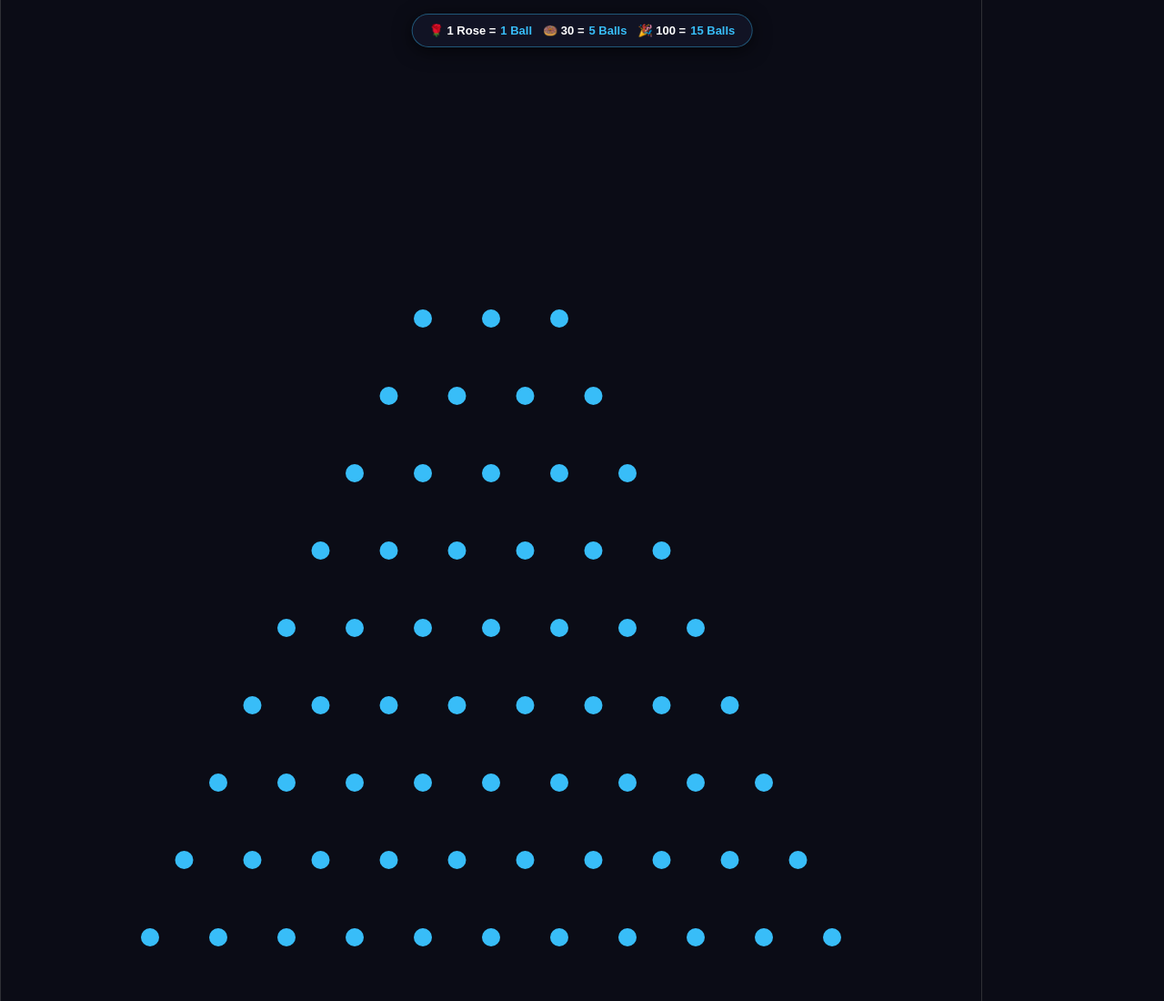
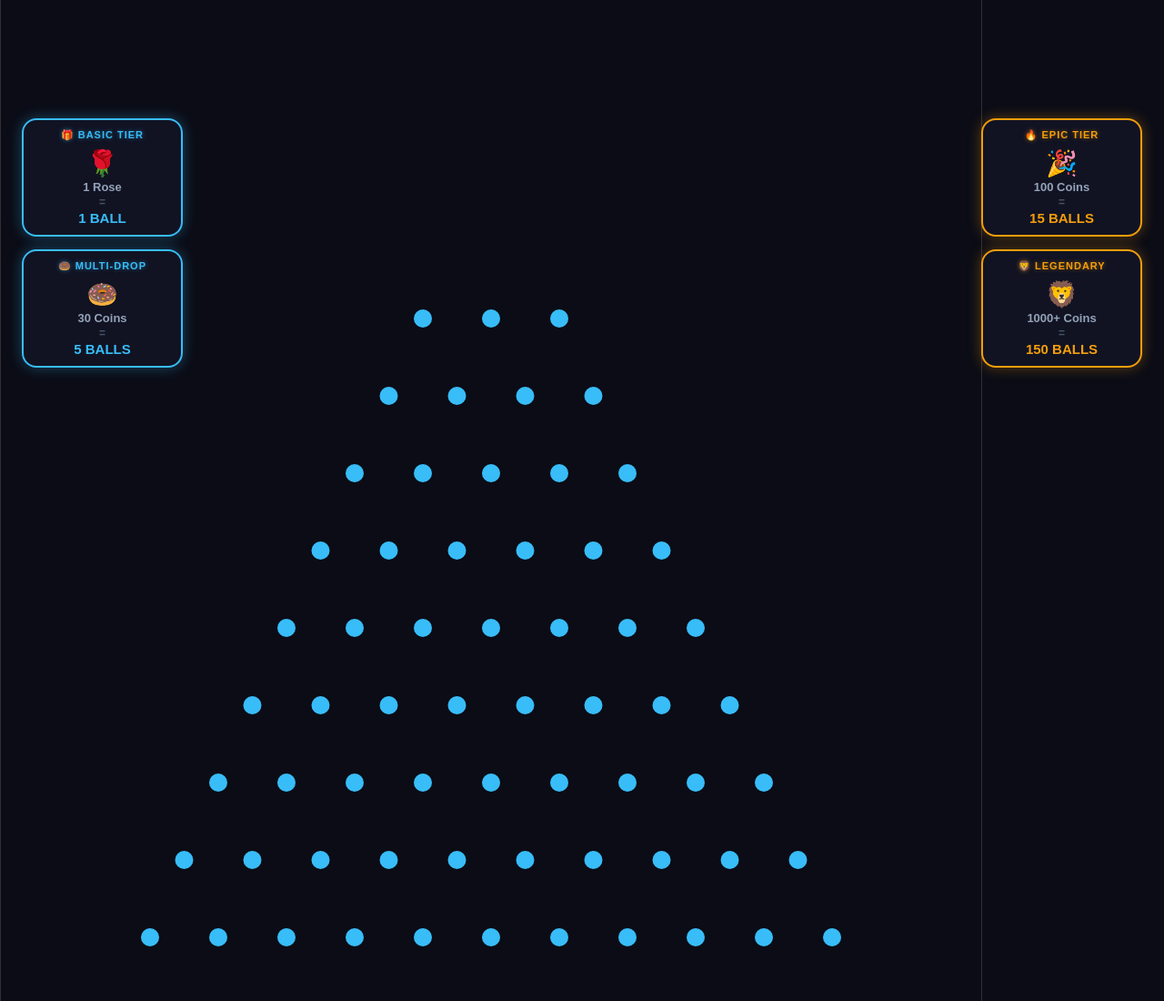
Before and after one commit to nchnnaung/tiktok-plinko, a website: page public/index.html in a window 1280 px wide. Shown: the top 1100 px of the page at 91% size. Drawn offline with nearby package versions, Linux system fonts and the light colour scheme.

Commit message:
Update index.html

```diff
--- a/public/index.html
+++ b/public/index.html
@@ -8,69 +8,120 @@
     body { margin: 0; background: #0b0c16; overflow: hidden; font-family: sans-serif; }
     #canvas-box { position: absolute; top: 0; left: 0; width: 100%; height: 100%; }
 
-    /* On-Screen Gift Rules Banner */
-    #gift-banner {
+    /* --- Neon Sidebar Gift Rules (Placed in Vacant Left/Right Gaps) --- */
+    .sidebar-rules {
       position: absolute;
-      top: 15px;
-      left: 50%;
-      transform: translateX(-50%);
+      top: 130px; /* Aligned perfectly to the upper-middle side voids */
+      z-index: 50;
       display: flex;
-      gap: 12px;
-      background: rgba(18, 20, 38, 0.9);
-      border: 1px solid rgba(56, 189, 248, 0.4);
-      border-radius: 30px;
-      padding: 10px 18px;
-      z-index: 50;
+      flex-direction: column;
+      gap: 14px;
       pointer-events: none;
-      box-shadow: 0 4px 20px rgba(0, 0, 0, 0.6);
-    }
-    .rule-tag {
-      color: #ffffff;
-      font-size: 13px;
-      font-weight: 800;
-      display: flex;
-      align-items: center;
-      gap: 5px;
-      white-space: nowrap;
-    }
-    .rule-tag span {
-      color: #38bdf8;
     }
 
-    /* Hidden by default; tap top area to toggle */
+    #rules-left { left: 24px; }
+    #rules-right { right: 24px; }
+
+    /* Basic & Epic Box Stylings */
+    .rule-card {
+      background: rgba(18, 20, 38, 0.85);
+      border: 2px solid #38bdf8;
+      box-shadow: 0 0 15px rgba(56, 189, 248, 0.35);
+      border-radius: 16px;
+      padding: 10px 14px;
+      width: 145px;
+      color: white;
+      text-align: center;
+      transition: all 0.3s ease;
+    }
+
+    .rule-card.special {
+      border-color: #f59e0b;
+      box-shadow: 0 0 15px rgba(245, 158, 11, 0.35);
+    }
+
+    .rule-card .header-title {
+      font-size: 11px;
+      font-weight: 900;
+      letter-spacing: 1px;
+      text-transform: uppercase;
+      margin-bottom: 8px;
+    }
+    .rule-card .header-title.basic { color: #38bdf8; text-shadow: 0 0 5px rgba(56, 189, 248, 0.5); }
+    .rule-card .header-title.epic { color: #f59e0b; text-shadow: 0 0 5px rgba(245, 158, 11, 0.5); }
+
+    .rule-card .icon { font-size: 28px; display: block; margin-bottom: 2px; }
+    .rule-card .gift-name { font-size: 13px; font-weight: 700; color: #94a3b8; }
+    .rule-card .equals { font-size: 12px; font-weight: 600; color: #475569; margin: 2px 0; }
+    .rule-card .outcome { font-size: 15px; font-weight: 900; color: #38bdf8; }
+    .rule-card.special .outcome { color: #f59e0b; }
+
+    /* Hidden testing options panel */
     #test-panel {
       position: absolute; bottom: 20px; left: 20px; z-index: 100;
-      display: none; gap: 10px; background: rgba(0,0,0,0.6); padding: 10px; border-radius: 8px;
+      display: none; gap: 8px; background: rgba(0,0,0,0.6); padding: 8px; border-radius: 8px;
     }
     button {
-      background: #38bdf8; border: none; padding: 8px 14px;
+      background: #38bdf8; border: none; padding: 8px 12px;
       border-radius: 6px; font-weight: bold; cursor: pointer; color: #000;
+      font-size: 12px;
     }
 
-    /* Secret tap zone */
+    /* Secret double-tap zone */
     #secret-tap-zone {
-      position: absolute; top: 0; left: 0; width: 100%; height: 70px; z-index: 60;
+      position: absolute; top: 0; left: 0; width: 100%; height: 75px; z-index: 60;
     }
   </style>
   <script src="https://cdnjs.cloudflare.com/ajax/libs/matter-js/0.19.0/matter.min.js"></script>
 </head>
 <body>
-  <!-- Secret Tap Zone to show/hide test buttons -->
+  <!-- Hidden Toggler top-trigger zone -->
   <div id="secret-tap-zone" onclick="toggleTestPanel()"></div>
 
-  <!-- Viewer Live Gift Rules -->
-  <div id="gift-banner">
-    <div class="rule-tag">🌹 1 Rose = <span>1 Ball</span></div>
-    <div class="rule-tag">🍩 30 = <span>5 Balls</span></div>
-    <div class="rule-tag">🎉 100 = <span>15 Balls</span></div>
+  <!-- Left Sidebar (Basic Tier) -->
+  <div class="sidebar-rules" id="rules-left">
+    <div class="rule-card">
+      <div class="header-title basic">🎁 BASIC TIER</div>
+      <span class="icon">🌹</span>
+      <div class="gift-name">1 Rose</div>
+      <div class="equals">=</div>
+      <div class="outcome">1 BALL</div>
+    </div>
+    <div class="rule-card">
+      <div class="header-title basic">🍩 MULTI-DROP</div>
+      <span class="icon">🍩</span>
+      <div class="gift-name">30 Coins</div>
+      <div class="equals">=</div>
+      <div class="outcome">5 BALLS</div>
+    </div>
+  </div>
+
+  <!-- Right Sidebar (Epic/Legendary Tier) -->
+  <div class="sidebar-rules" id="rules-right">
+    <div class="rule-card special">
+      <div class="header-title epic">🔥 EPIC TIER</div>
+      <span class="icon">🎉</span>
+      <div class="gift-name">100 Coins</div>
+      <div class="equals">=</div>
+      <div class="outcome">15 BALLS</div>
+    </div>
+    <div class="rule-card special">
+      <div class="header-title epic">🦁 LEGENDARY</div>
+      <span class="icon">🦁</span>
+      <div class="gift-name">1000+ Coins</div>
+      <div class="equals">=</div>
+      <div class="outcome">150 BALLS</div>
+    </div>
   </div>
 
   <div id="canvas-box"></div>
 
+  <!-- Updated tester triggers for our new sizes -->
   <div id="test-panel">
     <button onclick="testDrop(1)">Test 1</button>
     <button onclick="testDrop(30)">Test 30</button>
     <button onclick="testDrop(100)">Test 100</button>
+    <button onclick="testDrop(1000)">Test 1000</button>
   </div>
 
   <script>
@@ -160,7 +211,10 @@
 
     function dropAvatar(name, avatarUrl, coins) {
       let count = 1;
-      if (coins >= 100) count = 15;
+
+      // Match the drop logic perfectly with the side rule sizes!
+      if (coins >= 1000) count = 150;
+      else if (coins >= 100) count = 15;
       else if (coins >= 30) count = 5;
       else count = 1;
 
```
